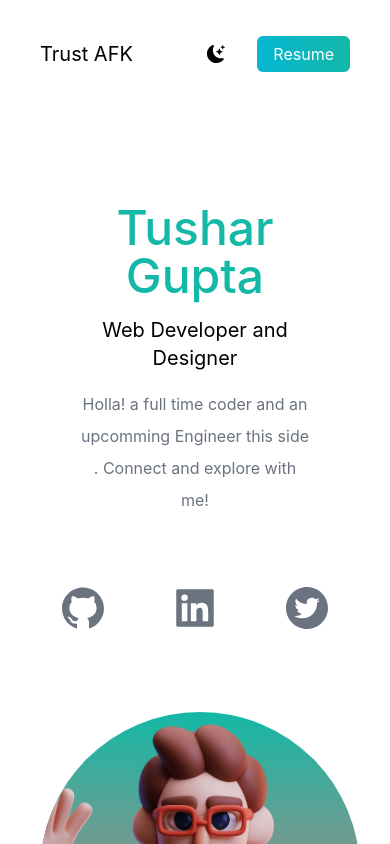
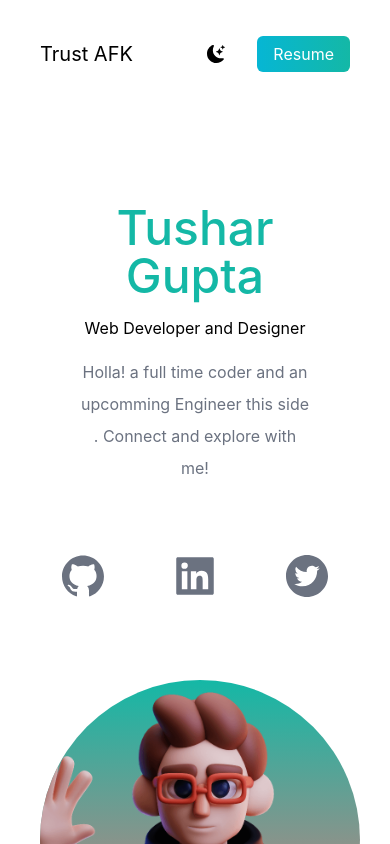
Before and after one commit to TrustAFK/Basic_portfolio, a Next.js app: page / in a window 390 px wide. Shown: the top 844 px of the page. Built offline with nearby package versions, Linux system fonts and the light colour scheme.

Commit message:
final for the day 4.0

```diff
--- a/pages/index.js
+++ b/pages/index.js
@@ -54,7 +54,7 @@ export default function Home() {
             <h2 className="text-5xl py-2 font-medium text-teal-500  lg:text-6xl">
               Tushar Gupta
             </h2>
-            <h3 className="text-xl py-2 md:text-3xl lg:text-4xl">Web Developer and Designer</h3>
+            <h3 className="text-base py-2 md:text-3xl lg:text-4xl">Web Developer and Designer</h3>
             <p className="text-md text-gray-500 dark:text-gray-200 py-2 leading-8">
               Holla! a full time coder and an upcomming Engineer this side . Connect and explore with me!
             </p>
```
